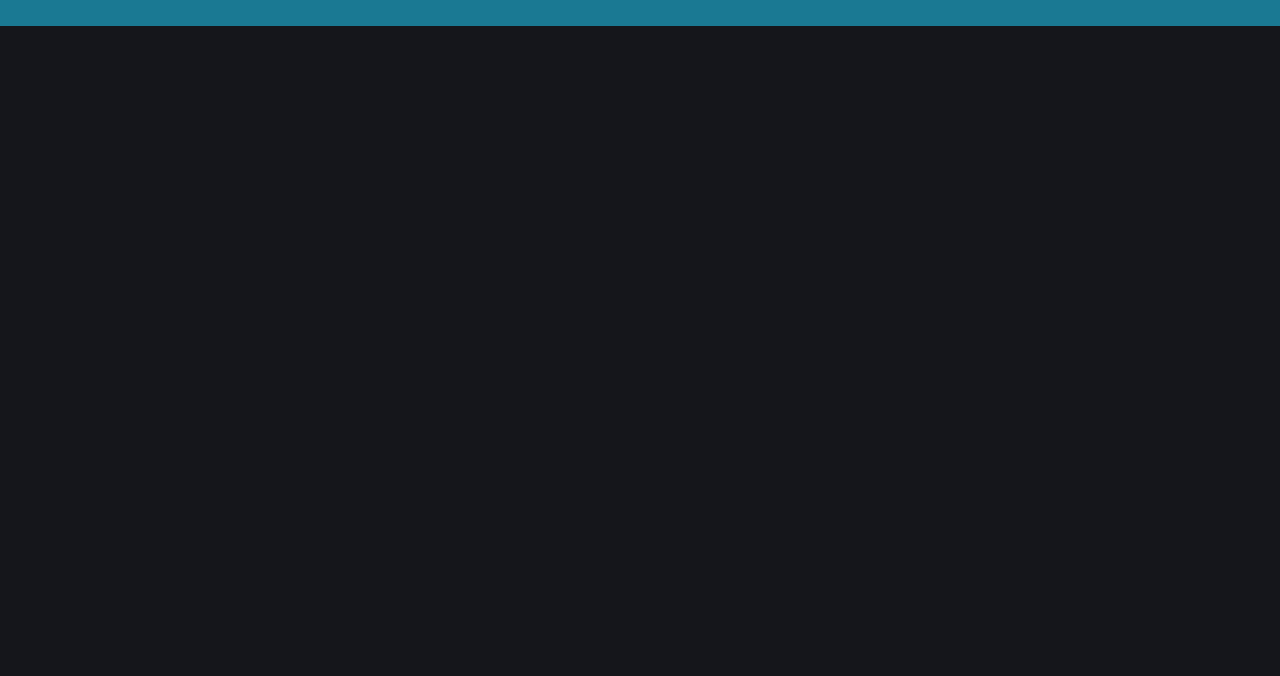
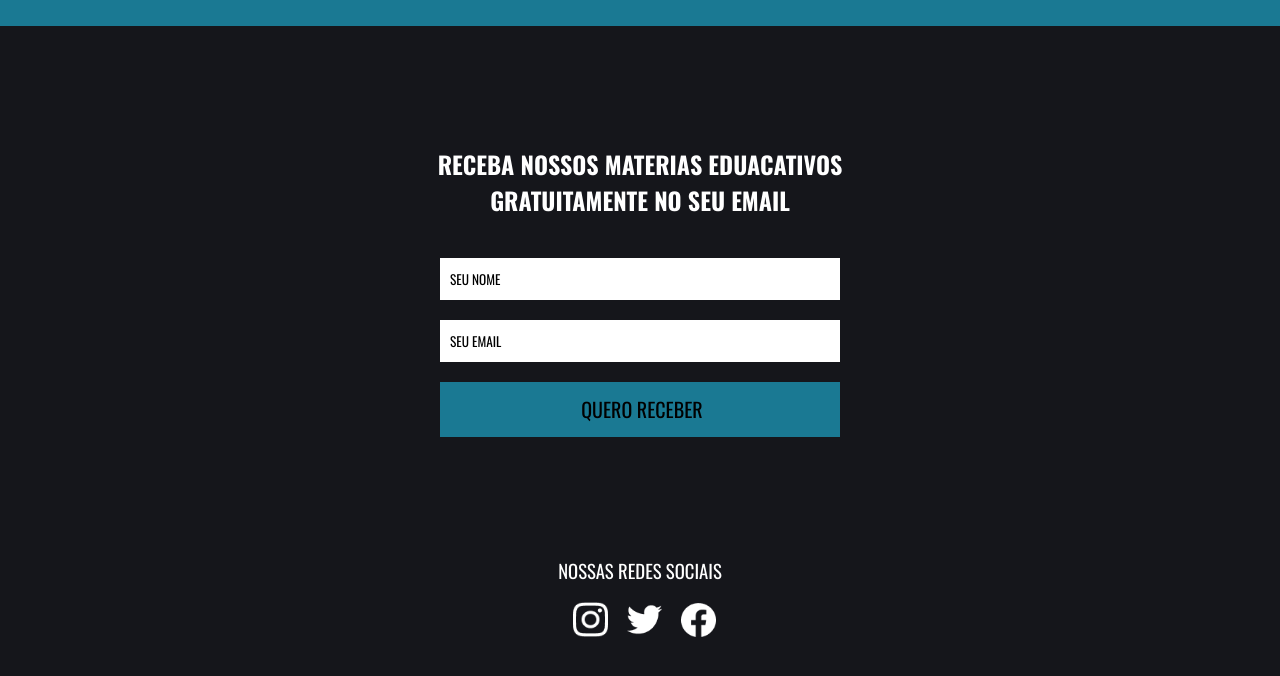
Before and after one commit to Hiordan/ENCONTROW, a plain HTML site: page index.html in a window 1280 px wide. Shown: the part 1486-2162 px from the top of the page. Before the commit the page ends 1612 px from the top, so only its background shows below. Drawn offline with nearby package versions, Linux system fonts and the light colour scheme.

Commit message:
Finalização do HTML  e CSS

```diff
--- a/index.html
+++ b/index.html
@@ -67,6 +67,30 @@
     </section>
     <!--Fim sobre a comunidade-->
 
+    <!--Inicio do formulario-->
+    <div class="area-form">
+        <h2>RECEBA NOSSOS MATERIAS EDUACATIVOS<br> GRATUITAMENTE NO SEU EMAIL</h2>
+        <div class="formulario">
+            <form method="post" >
+                <input type="text" name="nome" placeholder="Seu nome">
+                <input type="email" name="email" placeholder="Seu email">
+                <input type="submit" value="Quero receber">
+            </form>
+        </div>
+    </div>
+    <!--Fim do formulário-->
+
+    <!--Inico do Rodape-->
+    <footer>
+        <div class="redes-sociais">
+            <h3>NOSSAS REDES SOCIAIS</h3>
+            <img src="images/instagram.png" alt="">
+            <img src="images/twiter.png" alt="">
+            <img src="images/facebook.png" alt="">
+        </div>
+    </footer>
+    <!--Final do Rodape-->
+
 </body>
 
 </html>
--- a/stylecheet.css
+++ b/stylecheet.css
@@ -122,3 +122,58 @@ header{
     margin-top: 5px;
     margin-left: 100px;
 }
+/*formulário*/
+.area-form{
+    display: flex;
+    justify-content: center;
+    align-items: center;
+    margin-bottom: 100px;
+    flex-direction: column;
+}
+.area-form h2{
+    color: #fff;
+    text-align: center;
+}
+.formulario form {
+    display: flex;
+    flex-direction: column;
+
+    width: 400px;
+    height: 200px;
+}
+.formulario input{
+    margin-top: 20px;
+    padding-left: 10px;
+    height: 40px;
+    border: none;
+    outline: none;
+    font-family: 'Oswald';
+}
+input::placeholder{
+    color: #000;
+    text-transform: uppercase;
+}
+input[type="submit"]{
+    background-color: #1A7993;
+    text-transform: uppercase;
+    font-size: 20px;
+    color: #000;
+    height: 55px;
+    cursor: pointer;
+}
+footer{
+    display: flex;
+    align-items: center;
+    justify-content: center;
+    flex-direction: column;
+    margin-top: 100px;
+    margin-bottom: 100px;
+}
+.redes-sociais h3{
+    color: #fff;
+    font-weight: normal;
+}
+.redes-sociais img{
+    width: 35px;
+    margin-left: 15px;
+}
```
